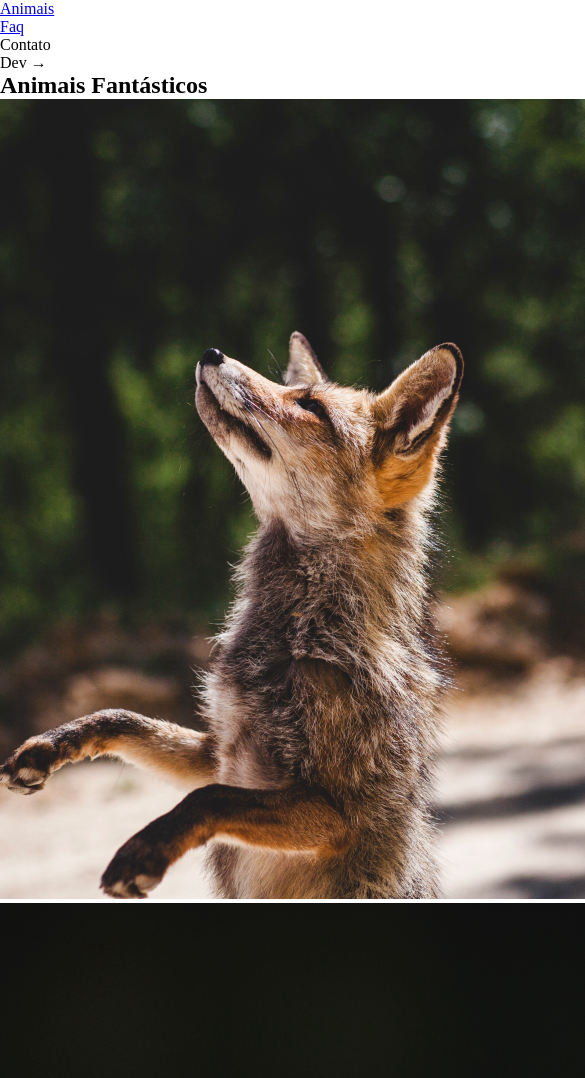
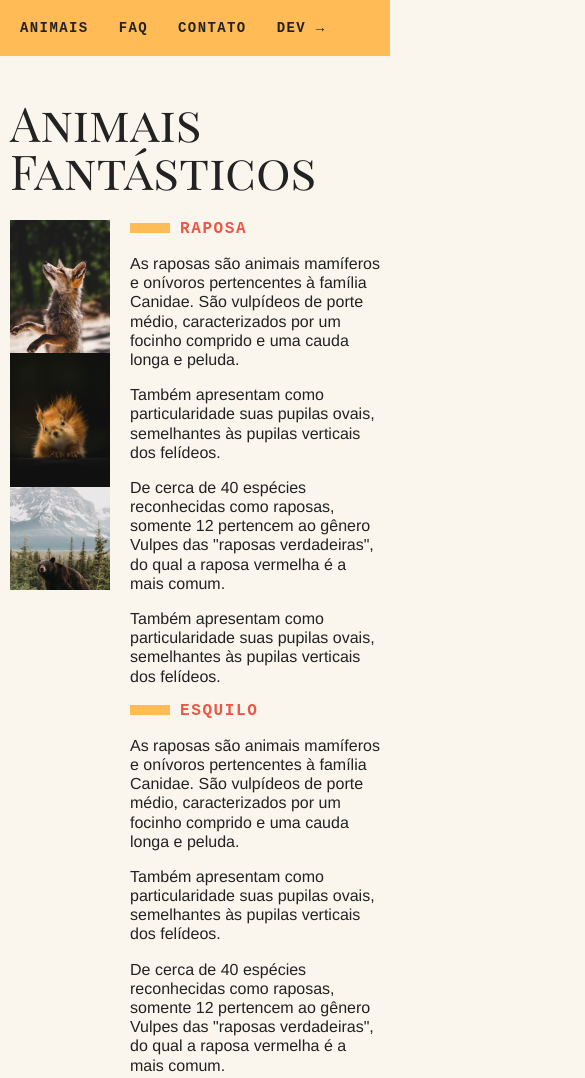
Before and after one commit to kessleru/Animais-Web, a plain HTML site: page index.html in a window 390 px wide. Shown: the top 1078 px of the page, 585 px wide, since content can reach past the window. Drawn offline with Linux system fonts and the light colour scheme.

Commit message:
feat: enhance HTML structure and styling for "Animais Fantásticos" project

```diff
--- a/css/style.css
+++ b/css/style.css
@@ -1,4 +1,223 @@
-body, h1, h2, ul, li, dd, p, dt, dl {
+body,
+h1,
+h2,
+ul,
+li,
+dd,
+p,
+dt,
+dl {
   margin: 0px;
   padding: 0px;
 }
+
+img {
+  display: block;
+  max-width: 100%;
+}
+
+ul {
+  list-style: none;
+}
+
+body {
+  background: #faf6ed;
+  color: #222;
+  -webkit-font-smoothing: antialiased;
+  display: grid;
+  grid-template-columns: 1fr 120px minmax(300px, 800px) 1fr;
+}
+
+.menu {
+  grid-column: 3/5;
+  margin-top: 2rem;
+  margin-bottom: 2rem;
+  background: #fb5;
+}
+
+.menu ul {
+  display: flex;
+  flex-wrap: wrap;
+  padding: 10px;
+}
+
+.menu li a {
+  display: block;
+  padding: 10px;
+  margin-right: 10px;
+  color: #222;
+  text-decoration: none;
+  font-family: "IBM Plex Mono", monospace;
+  font-weight: bold;
+  text-transform: uppercase;
+  font-size: 0.875rem;
+  letter-spacing: 0.1em;
+}
+
+.grid-section {
+  grid-column: 2/4;
+  width: 100%;
+  box-sizing: border-box;
+  padding: 10px;
+  display: grid;
+  grid-template-columns: 90px 300px 1fr;
+  grid-gap: 20px;
+  margin-bottom: 4rem;
+}
+
+.titulo {
+  font-family: "PLayfair Display SC", georgia;
+  font-size: 6rem;
+  line-height: 1;
+  font-weight: normal;
+  margin-bottom: 1rem;
+  grid-column: 1/4;
+}
+
+.animais h2 {
+  font-family: "IBM Plex Mono", monospace;
+  font-size: 1rem;
+  text-transform: uppercase;
+  letter-spacing: 0.1em;
+  margin-bottom: 1rem;
+  color: #e54;
+}
+
+.animais h2::before {
+  content: "";
+  display: inline-block;
+  width: 40px;
+  height: 10px;
+  margin-right: 10px;
+  background: #fb5;
+}
+
+.animais p {
+  font-family: Helvetica, Arial, sans-serif;
+  line-height: 1.2;
+  margin-bottom: 1rem;
+}
+
+.animais-lista {
+  height: 370px;
+  overflow-y: scroll;
+  grid-column: 2;
+}
+
+.animais-lista::-webkit-scrollbar {
+  width: 18px;
+}
+
+.animais-lista::-webkit-scrollbar-thumb {
+  background: #fb5;
+  border-left: 4px solid #faf6ed;
+  border-right: 4px solid #faf6ed;
+}
+
+.animais-lista::-webkit-scrollbar-track {
+  background: #faf6ed;
+}
+
+.animais-descricao {
+  grid-column: 3;
+}
+
+.animais-descricao {
+  margin-bottom: 3rem;
+}
+
+.faq-lista {
+  grid-column: 2/4;
+}
+
+.faq-lista dt {
+  font-family: "IBM Plex Mono", monospace;
+  font-weight: bold;
+  margin-top: 2rem;
+  margin-bottom: 0.5rem;
+  color: #e54;
+}
+
+.faq-lista dt::before {
+  content: "";
+  display: inline-block;
+  width: 20px;
+  height: 10px;
+  margin-right: 10px;
+  background: #fb5;
+}
+
+.faq-lista dd {
+  font-family: Helvetica, Arial, sans-serif;
+  margin-bottom: 0.5rem;
+  margin-left: 30px;
+}
+
+.mapa {
+  grid-column: 2;
+}
+
+.dados {
+  grid-column: 3;
+}
+
+.dados li {
+  margin-bottom: 1rem;
+  font-family: Helvetica, Arial, sans-serif;
+}
+
+.dados li::before {
+  content: "";
+  display: inline-block;
+  width: 20px;
+  height: 10px;
+  margin-right: 10px;
+  background: #fb5;
+}
+
+.copy {
+  grid-column: 3/5;
+  margin-bottom: 2rem;
+  background: #fb5;
+}
+
+.copy p {
+  padding: 20px;
+  font-family: "IBM Plex Mono", monospace;
+  font-weight: bold;
+}
+
+@media (max-width: 700px) {
+  body {
+    grid-template-columns: 1fr;
+  }
+
+  .menu, .grid-section , .copy {
+    grid-column: 1;
+  }
+
+  .grid-section{
+    grid-template-columns: 100px 1fr;
+    grid-gap: 10px;
+  }
+
+  .animais-lista{
+    grid-column: 1;
+  }
+
+  .faq-lista, .dados, .mapa{
+    grid-column: 1/3;
+  }
+
+  .grid-section h1 {
+    font-size: 3rem;
+  }
+
+  .menu {
+    margin-top: 0px;
+  }
+
+  .copy {
+    margin-bottom: 0px;
+  }
+}
--- a/index.html
+++ b/index.html
@@ -4,23 +4,24 @@
 <head>
   <meta charset="UTF-8">
   <meta name="viewport" content="width=device-width, initial-scale=1.0">
+  <link href="https://fonts.googleapis.com/css2?family=Playfair+Display+SC&display=swap" rel="stylesheet">
   <link rel="stylesheet" type="text/css" href="css/style.css">
   <title>Animais Fantásticos</title>
 </head>
 
 <body>
-  <nav>
+  <nav class="menu">
     <ul>
       <li><a href="#animais">Animais</a></li>
       <li><a href="#faq">Faq</a></li>
-      <li><a href="#contato"></a>Contato</li>
-      <li><a href="https://github.com/kessleru"></a>Dev →</li>
+      <li><a href="#contato">Contato</a></li>
+      <li><a href="https://github.com/kessleru">Dev →</a></li>
     </ul>
   </nav>
 
   <section class="grid-section animais" id="animais">
     <h1 class="titulo">Animais Fantásticos</h1>
-    <ul>
+    <ul class="animais-lista">
       <li>
         <img src="img/imagem1.jpg">
       </li>
@@ -87,8 +88,8 @@
     </div>
   </section>
   <section class="grid-section faq" id="faq">
-    <h1>FAQ</h1>
-    <dl>
+    <h1 class="titulo">FAQ</h1>
+    <dl class="faq-lista">
       <dt>Qual a idade dos animais?</dt>
       <dd>As raposas são animais mamíferos e onívoros pertencentes à família Canidae. São vulpídeos de porte médio, caracterizados por um focinho comprido e uma cauda longa e peluda.</dd>
       <dt>Eles são fantásticos?</dt>
@@ -101,7 +102,7 @@
   </section>
 
   <section class="grid-section Contato" id="contato">
-    <h1>Contato</h1>
+    <h1 class="titulo">Contato</h1>
     <div class="mapa">
       <img src="img/mapa.png">
     </div>
```
